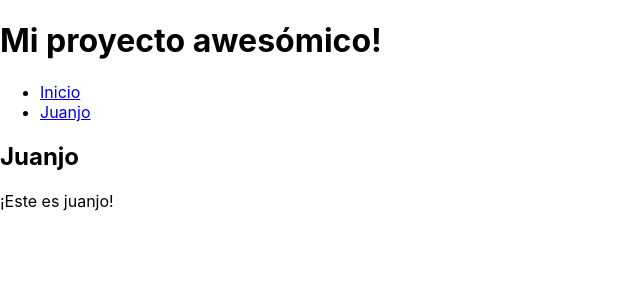
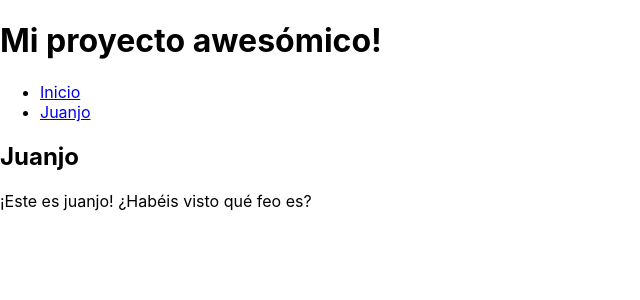
Before and after one commit to kastwey/arelance-git-test, a React (Create React App) app: page /people/juanjo in a window 1280 px wide. Shown: the top 300 px of the page, without its empty margins (0-640 px from the left). Built offline with nearby package versions, Linux system fonts and the light colour scheme.

Commit message:
Añado una descripción más precisa de Juanjo.

```diff
--- a/src/pages/JuanjoPage.tsx
+++ b/src/pages/JuanjoPage.tsx
@@ -4,7 +4,7 @@ export function JuanjoPage() {
   return (
     <Layout>
       <h2>Juanjo</h2>
-      <p>¡Este es juanjo!</p>
+      <p>¡Este es juanjo! ¿Habéis visto qué feo es?</p>
     </Layout>
   );
 }
```
